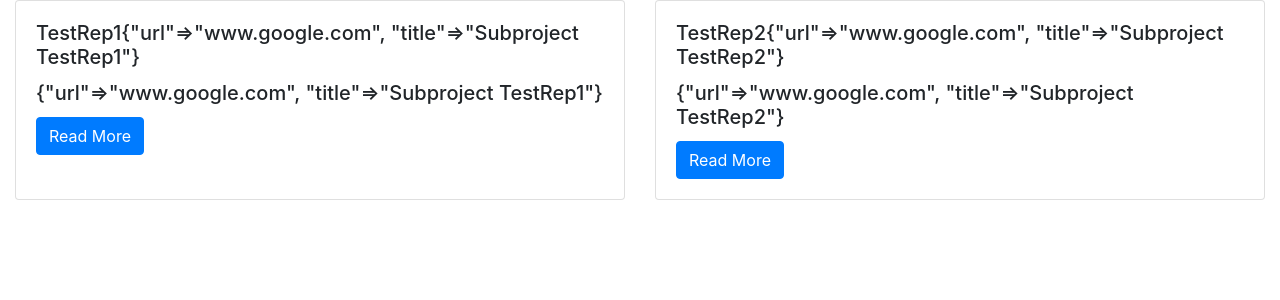
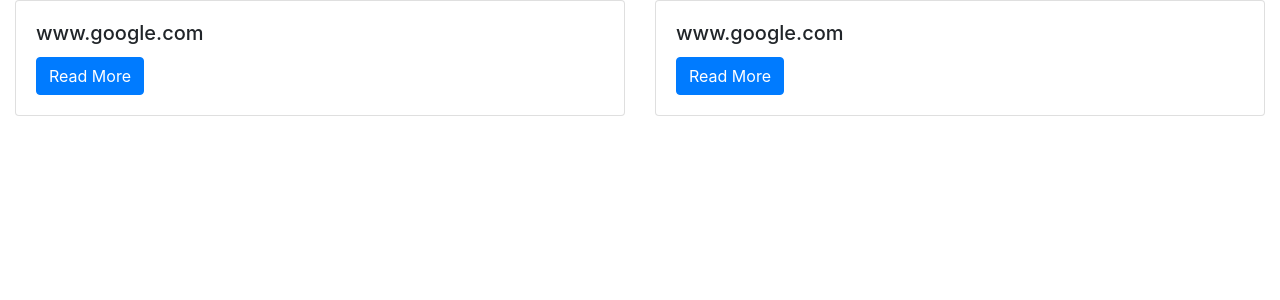
Before and after one commit to TestOrgLeonB/testorgleonb.github.io, a Jekyll site: the page built from README.md, in a window 1280 px wide. Shown: the top 300 px of the page. Built offline with Jekyll 4.4.1, drawn with Linux system fonts in a browser that asks for light colours; our own code applies the rules of GitHub Pages for plain Markdown files.

Commit message:
more data changes

```diff
--- a/_layouts/default.html
+++ b/_layouts/default.html
@@ -20,9 +20,8 @@
 
                                                 <div class="card" style="width: 18rem;">
                                                     <div class="card-body">
-                                                        <h5 class="card-title">{{ project }}</h5>
-                                                        <h5 class="card-title">{{ subproject }}</h5>
-                                                        <a href="{{ subproject[0].title }}" class="btn btn-primary">Read More</a>
+                                                        <h5 class="card-title">{{ subproject.url }}</h5>
+                                                        <a href="{{ subproject.url }}" class="btn btn-primary">Read More</a>
                                                     </div>
                                                 </div>
 
```
